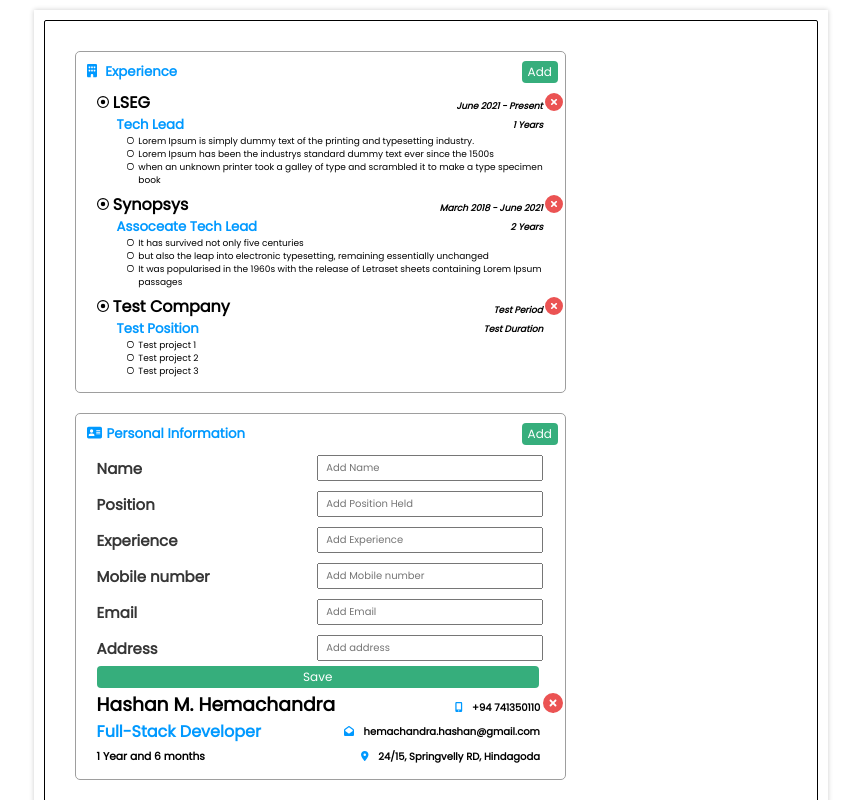
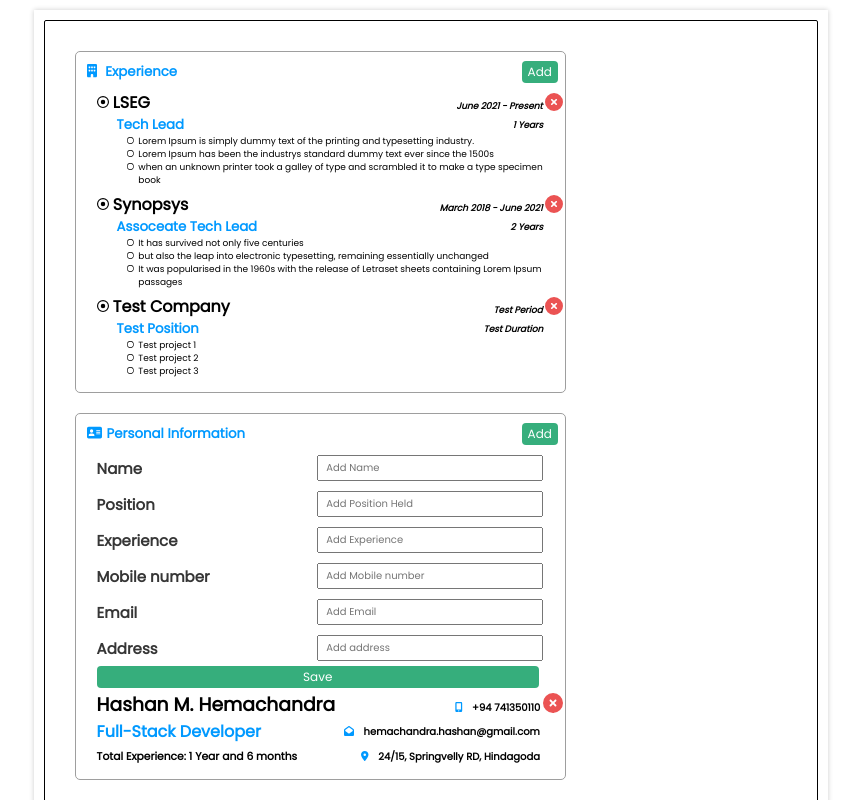
Before and after one commit to hmalindu1/resume-builder, an Angular app: page / in a window 1280 px wide. Shown: the top 800 px of the page, without its empty margins (209-1070 px from the left). Built offline with nearby package versions, Linux system fonts and the light colour scheme; data requests are answered from the project's data file.

Commit message:
added 'Total experience' before experience

```diff
--- a/src/app/components/cont-item/cont-item.component.html
+++ b/src/app/components/cont-item/cont-item.component.html
@@ -13,7 +13,7 @@
         </h6>
     </div>
     <div class="row_three">
-        <h6>{{cont.exp}}</h6>
+        <h6>Total Experience: {{cont.exp}}</h6>
         <h6 class="email">
             <fa-icon [ngStyle]="{'color': 'rgb(0, 153, 255)'}" class="phn" [icon]="faLocationDot" size="1x"></fa-icon>{{cont.location}}
         </h6>
```
